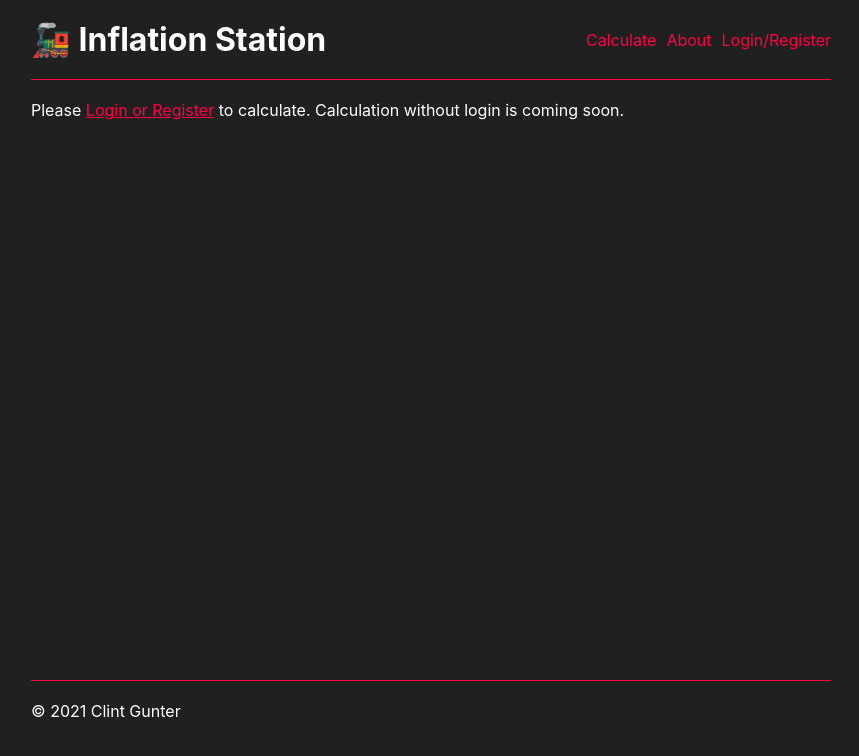
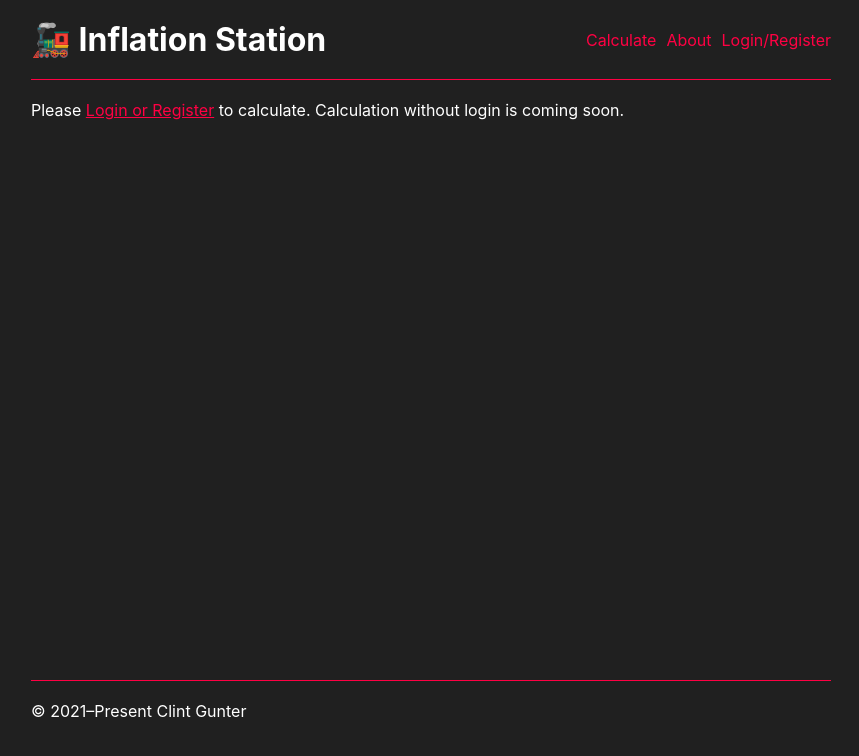
Before and after one commit to futureclint/inflation-station, a React (Create React App) app in the folder client/: page / in a window 1280 px wide. Shown: the top 756 px of the page, without its empty margins (209-1068 px from the left). Built offline with nearby package versions, Linux system fonts and the light colour scheme.

Commit message:
Updated footer date

```diff
--- a/client/src/layouts/Layout.jsx
+++ b/client/src/layouts/Layout.jsx
@@ -24,7 +24,7 @@ export default function Layout(props) {
       <hr />
       <footer>
         <div className="footer-left">
-          <span>&copy; 2021 Clint Gunter</span>
+          <span>&copy; 2021–Present Clint Gunter</span>
         </div>
         <div className="footer-right">
           {currentUser && <span>Logged in as {currentUser.email}</span>}
```
